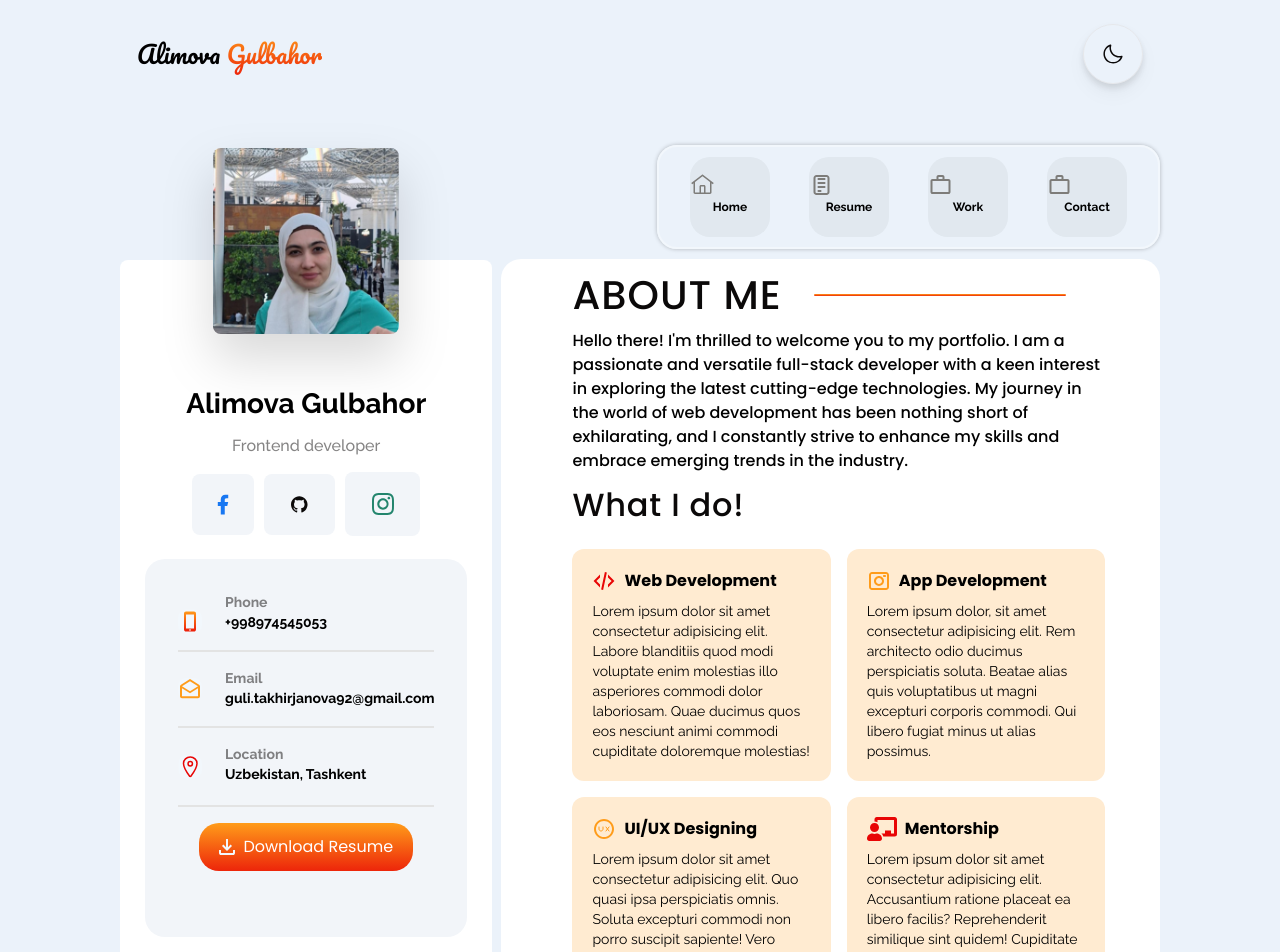
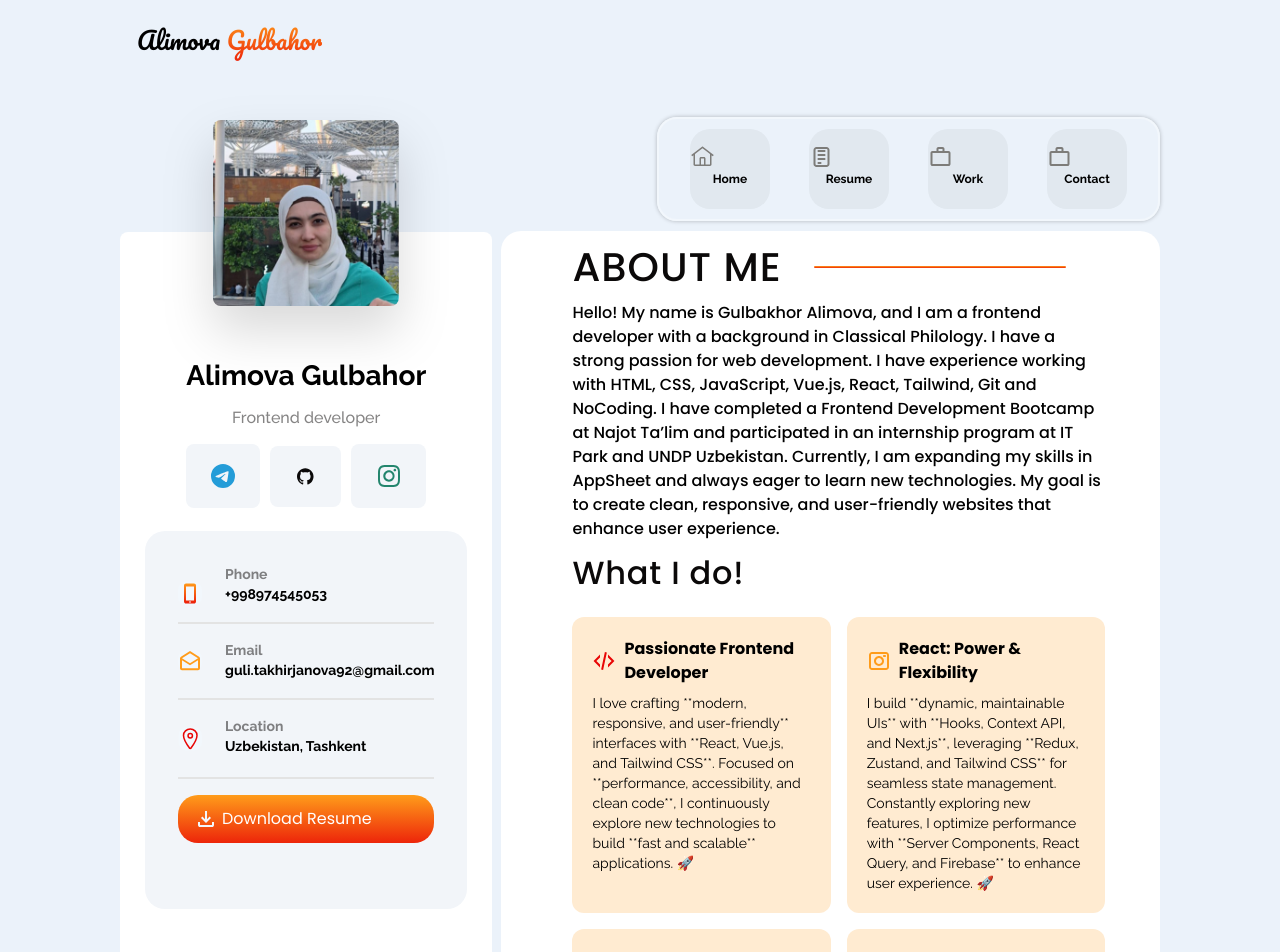
Before and after one commit to Guli-Alimova/Portfolio-new, a Next.js app: page / in a window 1280 px wide. Shown: the top 952 px of the page. Built offline with nearby package versions, Linux system fonts and the light colour scheme.

Commit message:
fetch:send email and install email.js

```diff
--- a/package.json
+++ b/package.json
@@ -9,6 +9,7 @@
     "lint": "next lint"
   },
   "dependencies": {
+    "emailjs-com": "^3.2.0",
     "next": "^15.1.6",
     "react": "^19.0.0",
     "react-dom": "^19.0.0"
--- a/src/app/common/Button.tsx
+++ b/src/app/common/Button.tsx
@@ -2,13 +2,16 @@ import React from 'react'
 
 interface ButtonProps {
   children: React.ReactNode;
-  type?: 'button' | 'submit' | 'reset'; // Button type for form handling
-  customLink?: string; // Optional custom link
+  type?: 'button' | 'submit' | 'reset';
+  customLink?: string;
+  href?:string;
+
 }
 
-const Button: React.FC<ButtonProps> = ({ children}) => {
+const Button: React.FC<ButtonProps> = ({ children, href}) => {
   return (
-    <a className='px-[25px] py-[20px] bg-secondary rounded-[8px]'>
+    <a href={href}  target="_blank"
+    rel="noopener noreferrer" className='px-[25px] py-[20px] bg-secondary rounded-[8px]'>
    {children}
     </a>
   )
--- a/src/app/common/InputField.tsx
+++ b/src/app/common/InputField.tsx
@@ -26,10 +26,10 @@ const InputField: React.FC<InputFieldProps> = ({
         id={name}
         name={name}
         type={type}
-        placeholder={placeholder}
+        // placeholder={placeholder}
         value={value}
         onChange={onChange}
-        className="w-full px-4 py-2 border rounded-lg focus:outline-none focus:ring-2 focus:ring-blue-400"
+        className="w-full  border-b-2 bg-[#F8FBFB]  focus:outline-none focus:ring-2 focus:ring-gray-400 focus:rounded-lg focus:py-2 px-4"
       />
     </div>
   );
--- a/src/app/common/svg.tsx
+++ b/src/app/common/svg.tsx
@@ -116,7 +116,7 @@ export const Insta = () =>(
 export const Design = () =>(
     <svg width="24" height="24" viewBox="0 0 24 24" fill="none" xmlns="http://www.w3.org/2000/svg">
 <path d="M3 12C3 13.1819 3.23279 14.3522 3.68508 15.4442C4.13738 16.5361 4.80031 17.5282 5.63604 18.364C6.47177 19.1997 7.46392 19.8626 8.55585 20.3149C9.64778 20.7672 10.8181 21 12 21C13.1819 21 14.3522 20.7672 15.4442 20.3149C16.5361 19.8626 17.5282 19.1997 18.364 18.364C19.1997 17.5282 19.8626 16.5361 20.3149 15.4442C20.7672 14.3522 21 13.1819 21 12C21 10.8181 20.7672 9.64778 20.3149 8.55585C19.8626 7.46392 19.1997 6.47177 18.364 5.63604C17.5282 4.80031 16.5361 4.13738 15.4442 3.68508C14.3522 3.23279 13.1819 3 12 3C10.8181 3 9.64778 3.23279 8.55585 3.68508C7.46392 4.13738 6.47177 4.80031 5.63604 5.63604C4.80031 6.47177 4.13738 7.46392 3.68508 8.55585C3.23279 9.64778 3 10.8181 3 12Z" stroke="#FF9C1A" strokeWidth="2" strokeLinecap="round" strokeLinejoin="round"/>
-<path d="M7 10V12C7 12.5304 7.21071 13.0391 7.58579 13.4142C7.96086 13.7893 8.46957 14 9 14C9.53043 14 10.0391 13.7893 10.4142 13.4142C10.7893 13.0391 11 12.5304 11 12V10M14 10L17 14M14 14L17 10" stroke="#FF9C1A" Width="2" strokeLinecap="round" strokeLinejoin="round"/>
+<path d="M7 10V12C7 12.5304 7.21071 13.0391 7.58579 13.4142C7.96086 13.7893 8.46957 14 9 14C9.53043 14 10.0391 13.7893 10.4142 13.4142C10.7893 13.0391 11 12.5304 11 12V10M14 10L17 14M14 14L17 10" stroke="#FF9C1A" width="2" strokeLinecap="round" strokeLinejoin="round"/>
 </svg>
 
 );
@@ -215,4 +215,23 @@ export const Mail = () =>(
 </defs>
 </svg>
 
-)
+);
+
+export const Telegram = () => (
+    <svg
+      xmlns="http://www.w3.org/2000/svg"
+      width="24"
+      height="24"
+      fill="currentColor"
+      className="bi bi-telegram"
+      viewBox="0 0 16 16"
+      id="IconChangeColor"
+    >
+      {" "}
+      <path
+        d="M16 8A8 8 0 1 1 0 8a8 8 0 0 1 16 0zM8.287 5.906c-.778.324-2.334.994-4.666 2.01-.378.15-.577.298-.595.442-.03.243.275.339.69.47l.175.055c.408.133.958.288 1.243.294.26.006.549-.1.868-.32 2.179-1.471 3.304-2.214 3.374-2.23.05-.012.12-.026.166.016.047.041.042.12.037.141-.03.129-1.227 1.241-1.846 1.817-.193.18-.33.307-.358.336a8.154 8.154 0 0 1-.188.186c-.38.366-.664.64.015 1.088.327.216.589.393.85.571.284.194.568.387.936.629.093.06.183.125.27.187.331.236.63.448.997.414.214-.02.435-.22.547-.82.265-1.417.786-4.486.906-5.751a1.426 1.426 0 0 0-.013-.315.337.337 0 0 0-.114-.217.526.526 0 0 0-.31-.093c-.3.005-.763.166-2.984 1.09z"
+        id="mainIconPathAttribute"
+        fill="#249CD8"
+      ></path>{" "}
+    </svg>
+  );
--- a/src/app/components/About.tsx
+++ b/src/app/components/About.tsx
@@ -5,27 +5,27 @@ import { Code, Design, Insta, Mentor } from '../common/svg';
 const aboutme = [
   {
     id: 1,
-    title: 'Web Development',
+    title: 'Passionate Frontend Developer',
     svg: <Code />,
-    about: "Lorem ipsum dolor sit amet consectetur adipisicing elit. Labore blanditiis quod modi voluptate enim molestias illo asperiores commodi dolor laboriosam. Quae ducimus quos eos nesciunt animi commodi cupiditate doloremque molestias!"
+    about: " I love crafting **modern, responsive, and user-friendly** interfaces with **React, Vue.js, and Tailwind CSS**. Focused on **performance, accessibility, and clean code**, I continuously explore new technologies to build **fast and scalable** applications. 🚀"
   },
   {
     id: 2,
-    title: 'App Development',
+    title: 'React: Power & Flexibility',
     svg: <Insta />,
-    about: 'Lorem ipsum dolor, sit amet consectetur adipisicing elit. Rem architecto odio ducimus perspiciatis soluta. Beatae alias quis voluptatibus ut magni excepturi corporis commodi. Qui libero fugiat minus ut alias possimus.'
+    about: " I build **dynamic, maintainable UIs** with **Hooks, Context API, and Next.js**, leveraging **Redux, Zustand, and Tailwind CSS** for seamless state management. Constantly exploring new features, I optimize performance with **Server Components, React Query, and Firebase** to enhance user experience. 🚀"
   },
   {
     id: 3,
-    title: 'UI/UX Designing',
+    title: 'Next.js: Power & Performance',
     svg: <Design />,
-    about: 'Lorem ipsum dolor sit amet consectetur adipisicing elit. Quo quasi ipsa perspiciatis omnis. Soluta excepturi commodi non porro suscipit sapiente! Vero minus ab perspiciatis quas modi! Recusandae quaerat eum sequi?'
+    about: "Next.js stands out with its hybrid rendering, SSR, and ISR, making it perfect for fast, scalable, and SEO-friendly applications. I love building with API routes, dynamic routing, and Tailwind CSS, while seamlessly integrating Firebase and NextAuth.js for authentication. With pre-rendering, Edge Functions, and easy Vercel deployment, Next.js simplifies full-stack development. As it evolves, I stay committed to mastering its latest innovations to create high-performance, user-friendly applications. 🚀"
   },
   {
     id: 4,
-    title: 'Mentorship',
+    title: 'No-Code Development with Tilda & AppSheet',
     svg: <Mentor />,
-    about: 'Lorem ipsum dolor sit amet consectetur adipisicing elit. Accusantium ratione placeat ea libero facilis? Reprehenderit similique sint quidem! Cupiditate eveniet libero quisquam ipsam iste sapiente dolor, nemo omnis ab. Perferendis?'
+    about:  " No-code tools like **Tilda** and **AppSheet** make building websites and applications effortless.  **Tilda** simplifies **modern web design** with its drag-and-drop interface, animations, and responsive layouts—perfect for landing pages and business sites.  **AppSheet** transforms **data into powerful applications**, enabling workflow automation and seamless integration with Google Sheets and databases.  By combining **Tilda’s intuitive design** with **AppSheet’s automation**, I create **scalable, efficient, and user-friendly** solutions—without writing a single line of code. 🚀"
   }
 ];
 
@@ -37,10 +37,9 @@ const About = () => {
         <span className='w-24 sm:w-[252px] h-[2px] rounded bg-linear inline-block gradient-bg'></span>
       </div>
       <p className='font-raleway text-sm sm:text-base font-medium text-primary py-4'>
-        Hello there! I'm thrilled to welcome you to my portfolio. I am a passionate and versatile
-        full-stack developer with a keen interest in exploring the latest cutting-edge technologies.
-        My journey in the world of web development has been nothing short of exhilarating, and
-        I constantly strive to enhance my skills and embrace emerging trends in the industry.
+      Hello! My name is Gulbakhor Alimova, and I am a frontend developer with a background in Classical Philology. I have a strong passion for web development.
+I have experience working with HTML, CSS, JavaScript, Vue.js, React, Tailwind,  Git and NoCoding. I have completed a Frontend Development Bootcamp at Najot Ta’lim and participated in an internship program at IT Park and UNDP Uzbekistan.
+Currently, I am expanding my skills in AppSheet and always eager to learn new technologies. My goal is to create clean, responsive, and user-friendly websites that enhance user experience.
       </p>
       <h4 className='poppins text-lg sm:text-xl md:text-2xl lg:text-[32px] font-medium leading-tight tracking-wide text-[#0B0909] pb-4 sm:pb-[28px]'>
         What I do!
--- a/src/app/components/Header.tsx
+++ b/src/app/components/Header.tsx
@@ -9,9 +9,9 @@ const Header = () => {
           <h3 className='pacifico font-medium text-xl sm:text-2xl'>
             Alimova <span className='gradient-text'>Gulbahor</span>
           </h3>
-          <button className='p-4 sm:p-[19px] rounded-full bg-[#EBF2FA] border drop-shadow-lg'>
+          {/* <button className='p-4 sm:p-[19px] rounded-full bg-[#EBF2FA] border drop-shadow-lg'>
             <Mood />
-          </button>
+          </button> */}
         </div>
       </div>
     </div>
--- a/src/app/components/Portfolio.tsx
+++ b/src/app/components/Portfolio.tsx
@@ -7,7 +7,7 @@ const Portfolio: React.FC = () => {
     {
       id: 1,
       title: "Project Management App",
-      category: "work",
+      category: "React",
       description: "A web application for managing projects.",
       platform: "React",
       link: "https://example.com/project1",
@@ -16,16 +16,16 @@ const Portfolio: React.FC = () => {
     {
       id: 2,
       title: "E-commerce Website",
-      category: "teamwork",
+      category: "React",
       description: "An online shopping platform.",
-      platform: "Tilda",
+      platform: "React",
       link: "https://example.com/project2",
       image: "/image/project2.jpg"
     },
     {
       id: 3,
       title: "Personal Blog",
-      category: "work",
+      category: "Vue",
       description: "A personal blog built with Vue.js.",
       platform: "Vue.js",
       link: "https://example.com/project3",
--- a/src/app/components/Saidbar.tsx
+++ b/src/app/components/Saidbar.tsx
@@ -1,8 +1,8 @@
 import React from 'react'
 import Image from 'next/image'
-import { Call, Download, Email, Facebook, Github, Instagram, Location } from '../common/svg'
+import { Call, Download, Email, Facebook, Github, Instagram, Location, Telegram } from '../common/svg'
 import Button from '../common/Button'
-import Link from 'next/link'
+
 
 const Saidbar = () => {
   return (
@@ -19,9 +19,9 @@ const Saidbar = () => {
       Frontend developer
     </p>
     <div className='mb-[23px] flex justify-center items-center gap-2.5'>
-      <Button><Facebook /></Button>
-      <Button><Github /></Button>
-      <Button><Instagram /></Button>
+      <Button href="https://t.me/Alimova_Guli" ><Telegram /></Button>
+      <Button href="https://github.com/Guli-Alimova"><Github /></Button>
+      <Button href="https://www.instagram.com/guli._alimova/"><Instagram /></Button>
     </div>
 
     <div className='p-[33px] bg-[#F2F5F9] rounded-[20px]'>
@@ -49,9 +49,11 @@ const Saidbar = () => {
         </div>
       </div>
 
-      <button className='py-[12px] px-[20px] rounded-[20px] gradient-bg text-white flex gap-2 items-center mt-[16px] mb-[33px] mx-auto'>
+      <a href='/pdf/CV_Alimova.pdf'
+         download="CV_Alimova.pdf"
+       className='py-[12px] px-[20px] rounded-[20px] gradient-bg text-white flex gap-2 items-center mt-[16px] mb-[33px] mx-auto hover: bg-transparent'>
         <Download /> Download Resume
-      </button>
+      </a>
     </div>
   </div>
 </div>
```
Also changed, not shown: src/app/components/ContactMe.tsx (+27 -2 lines), src/app/components/Tab.tsx (+5 -5 lines), 2 other files (tests, documents, lock files or other folders).
